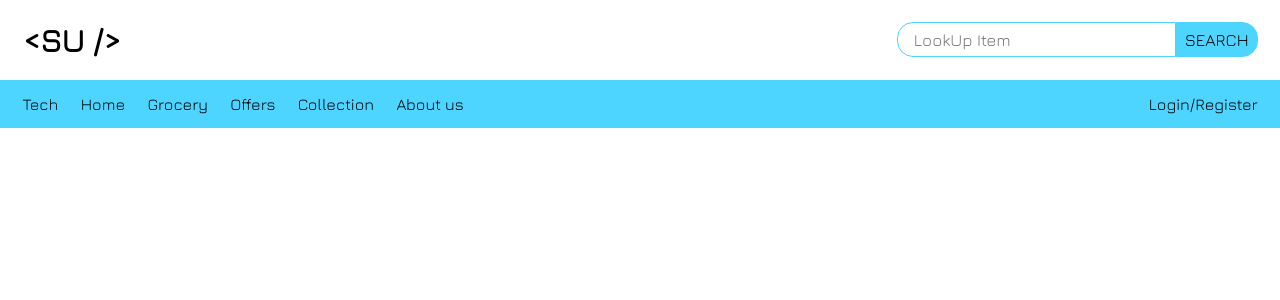
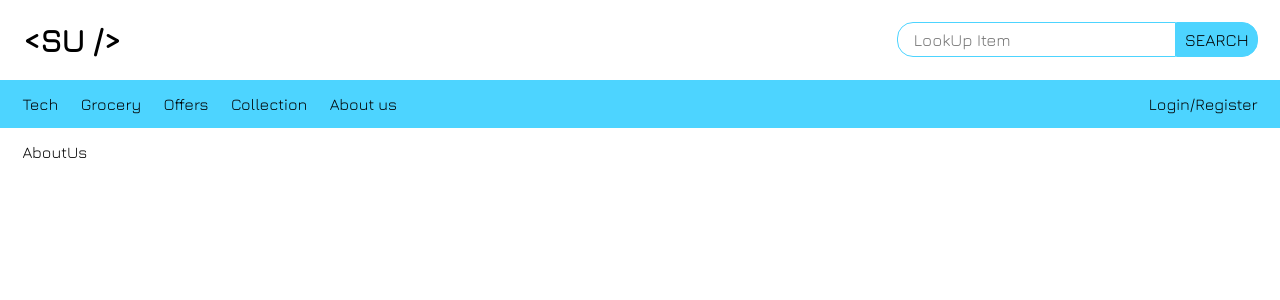
Before and after one commit to satishbud/SU, a React (Create React App) app: page /about-us in a window 1280 px wide. Shown: the top 300 px of the page. Built offline with nearby package versions, Linux system fonts and the light colour scheme.

Commit message:
Added react routers.

```diff
--- a/package.json
+++ b/package.json
@@ -10,8 +10,10 @@
     "@types/node": "^16.18.53",
     "@types/react": "^18.2.22",
     "@types/react-dom": "^18.2.7",
+    "@types/react-router-dom": "^5.3.3",
     "react": "^18.2.0",
     "react-dom": "^18.2.0",
+    "react-router-dom": "^6.16.0",
     "react-scripts": "5.0.1",
     "typescript": "^4.9.5",
     "web-vitals": "^2.1.4"
--- a/src/App.css
+++ b/src/App.css
@@ -1,3 +1,7 @@
+.hero-container {
+  padding: 1rem 1.4rem;
+}
+
 /** Top Nav **/
 .top-nav {
   display: flex;
@@ -95,6 +99,16 @@
   color: inherit;
 }
 
+/* Hero Section */
+.hero-container {
+  height: 100vh;
+}
+
+.bottom-nav {
+  position: sticky;
+  top: 0;
+}
+
 @keyframes link-on-hover {
   0% {
     color: inherit;
--- a/src/App.tsx
+++ b/src/App.tsx
@@ -1,10 +1,22 @@
-import React from "react";
 import "./App.css";
 import NavBar from "./components/NavBar";
+
+import { Routes, Route } from "react-router-dom";
+import Home from "./pages/Home";
+import AboutUs from "./pages/AboutUs";
+import Offers from "./pages/Offers";
+
 function App() {
   return (
     <>
       <NavBar />
+      <main className="hero-container">
+        <Routes>
+          <Route path="/" element={<Home />} />
+          <Route path="/about-us" element={<AboutUs />} />
+          <Route path="/offers" element={<Offers />} />
+        </Routes>
+      </main>
     </>
   );
 }
--- a/src/components/BottomNav.tsx
+++ b/src/components/BottomNav.tsx
@@ -9,19 +9,16 @@ function BottomNav() {
             <a href="#">Tech</a>
           </li>
           <li>
-            <a href="#">Home</a>
-          </li>
-          <li>
             <a href="#">Grocery</a>
           </li>
           <li>
-            <a href="#">Offers</a>
+            <a href="./offers">Offers</a>
           </li>
           <li>
             <a href="#">Collection</a>
           </li>
           <li>
-            <a href="#">About us </a>
+            <a href="./about-us">About us </a>
           </li>
         </ul>
       </div>
--- a/src/components/TopNav.tsx
+++ b/src/components/TopNav.tsx
@@ -3,7 +3,7 @@ import React from "react";
 function TopNav() {
   return (
     <>
-      <nav className="top-nav">
+      <nav id="top-nav" className="top-nav">
         <a href="./" className="logo">
           &lt;SU /&gt;
         </a>
--- a/src/index.tsx
+++ b/src/index.tsx
@@ -2,13 +2,16 @@ import React from "react";
 import ReactDOM from "react-dom/client";
 import "./index.css";
 import App from "./App";
+import { BrowserRouter } from "react-router-dom";
 
 const root = ReactDOM.createRoot(
   document.getElementById("root") as HTMLElement
 );
 root.render(
   <React.StrictMode>
-    <App />
+    <BrowserRouter>
+      <App />
+    </BrowserRouter>
   </React.StrictMode>
 );
 
--- /dev/null
+++ b/src/pages/AboutUs.tsx
@@ -0,0 +1,7 @@
+import React from "react";
+
+function AboutUs() {
+  return <div>AboutUs</div>;
+}
+
+export default AboutUs;
--- /dev/null
+++ b/src/pages/Home.tsx
@@ -0,0 +1,7 @@
+import React from "react";
+
+function Home() {
+  return <div>Home</div>;
+}
+
+export default Home;
--- /dev/null
+++ b/src/pages/Offers.tsx
@@ -0,0 +1,7 @@
+import React from "react";
+
+function Offers() {
+  return <div>Offers</div>;
+}
+
+export default Offers;
```
Also changed, not shown: 1 other file (tests, documents, lock files or other folders).
